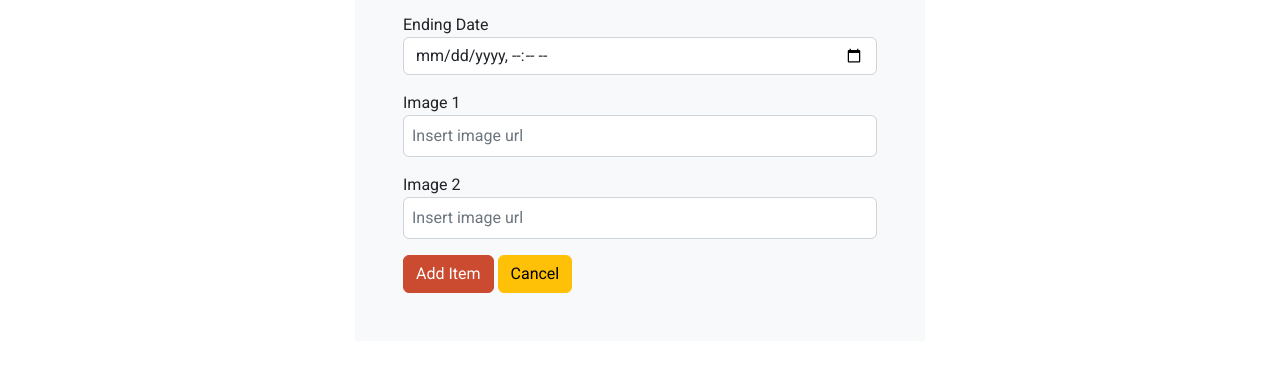
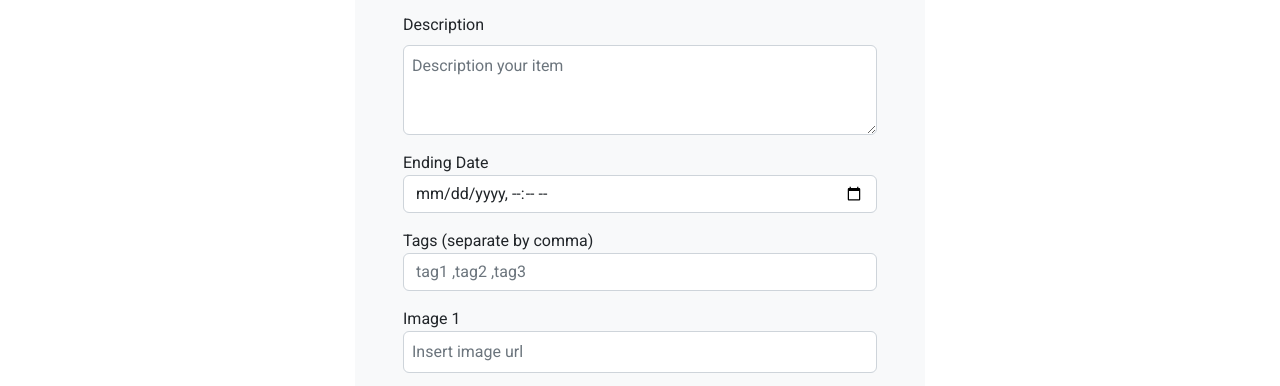
Before and after one commit to sayeda-chattopadhyay/BidAbhi-Auction, a website with bundled scripts: page add-item.html in a window 1280 px wide. Shown: the part 400-786 px from the top of the page. Built offline with nearby package versions, Linux system fonts and the light colour scheme.

Commit message:
adds tags input to form

```diff
--- a/add-item.html
+++ b/add-item.html
@@ -17,12 +17,12 @@
       src="./node_modules/bootstrap/dist/js/bootstrap.bundle.min.js"
       defer
     ></script>
-    <!-- <script src="/src/js/index.mjs" defer type="module"></script> -->
-    <script
+    <script src="/src/js/index.mjs" defer type="module"></script>
+    <!-- <script
       src="/src/js/handlers/createListing.mjs"
       defer
       type="module"
-    ></script>
+    ></script> -->
   </head>
   <body>
     <!-- nav bar -->
@@ -80,7 +80,7 @@
                 required
               />
             </div>
-            <!-- <div class="form-group mb-3">
+            <div class="form-group mb-3">
               <label for="description" class="form-label">Description</label>
               <textarea
                 class="form-control p-2"
@@ -90,7 +90,7 @@
                 maxlength="240"
                 placeholder="Description your item"
               ></textarea>
-            </div> -->
+            </div>
             <div class="form-group mb-3">
               <label for="endsAt">Ending Date</label>
               <input
@@ -98,6 +98,17 @@
                 type="datetime-local"
                 name="endsAt"
                 title="an ending date is required"
+                required
+              />
+            </div>
+            <div class="form-group mb-3">
+              <label for="tags">Tags (separate by comma)</label>
+              <input
+                class="form-control"
+                type="text"
+                name="tags"
+                placeholder="tag1 ,tag2 ,tag3 "
+                title="add tags to your listing"
                 required
               />
             </div>
```
